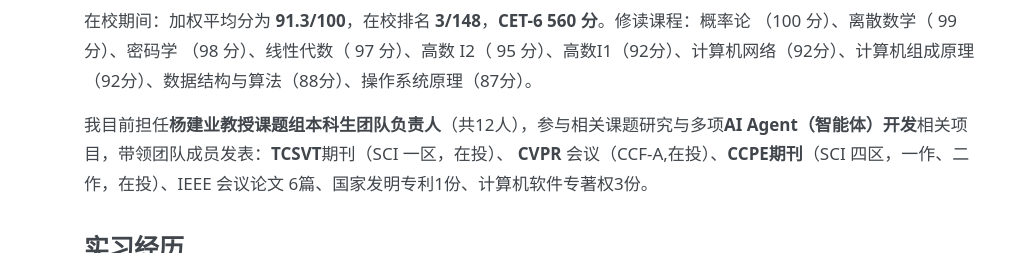
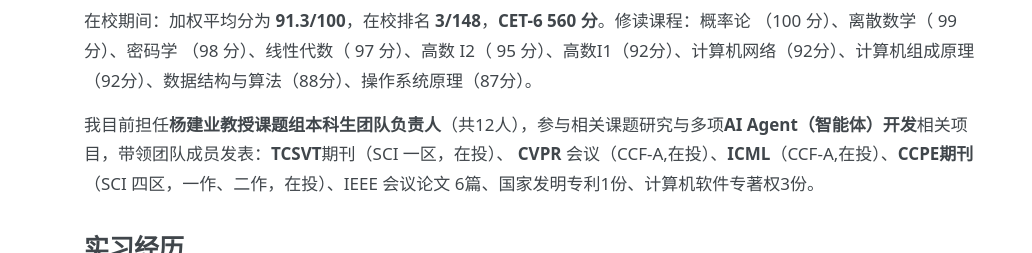
Before and after one commit to Xiao666690/xiao666690.github.io, a plain HTML site: page index.html in a window 1280 px wide. Shown: the part 104-357 px from the top of the page, 248-1280 px from the left. Drawn offline with Linux system fonts and the light colour scheme.

Commit message:
Add ICML submission to team publication summary

```diff
--- a/index.html
+++ b/index.html
@@ -139,7 +139,7 @@
       <section id="wx-intro" class="intro" aria-labelledby="wx-name">
         <h1 id="wx-name">肖伟祺（广州大学 网络空间安全学院 本科生）</h1>
         <p>在校期间：加权平均分为 <strong>91.3/100</strong>，在校排名 <strong>3/148</strong>，<strong>CET-6 560 分</strong>。修读课程：概率论 （100 分）、离散数学（ 99 分）、密码学 （98 分）、线性代数（ 97 分）、高数 I2（ 95 分）、高数I1（92分）、计算机网络（92分）、计算机组成原理（92分）、数据结构与算法（88分）、操作系统原理（87分）。</p>
-        <p>我目前担任<strong>杨建业教授课题组本科生团队负责人</strong>（共12人），参与相关课题研究与多项<strong>AI Agent（智能体）开发</strong>相关项目，带领团队成员发表：<strong>TCSVT</strong>期刊（SCI 一区，在投）、<strong>&nbsp;CVPR</strong> 会议（CCF-A,在投）、<strong>CCPE期刊</strong>（SCI 四区，一作、二作，在投）、IEEE 会议论文 6篇、国家发明专利1份、计算机软件专著权3份。</p>
+        <p>我目前担任<strong>杨建业教授课题组本科生团队负责人</strong>（共12人），参与相关课题研究与多项<strong>AI Agent（智能体）开发</strong>相关项目，带领团队成员发表：<strong>TCSVT</strong>期刊（SCI 一区，在投）、<strong>&nbsp;CVPR</strong> 会议（CCF-A,在投）、<strong>ICML</strong>（CCF-A,在投）、<strong>CCPE期刊</strong>（SCI 四区，一作、二作，在投）、IEEE 会议论文 6篇、国家发明专利1份、计算机软件专著权3份。</p>
       </section>
 
       <section id="wx-internships" class="entry" aria-labelledby="wx-internship-title">
```
